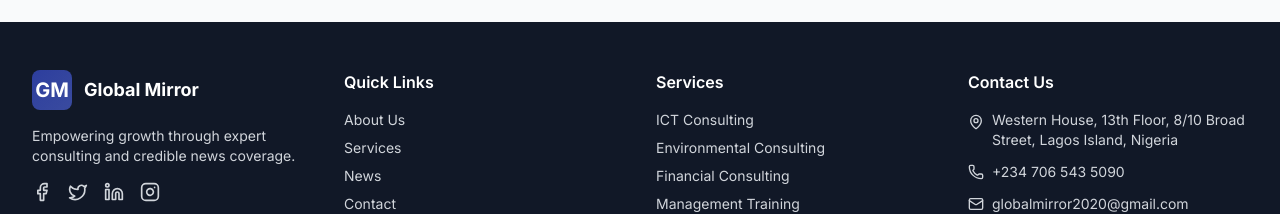
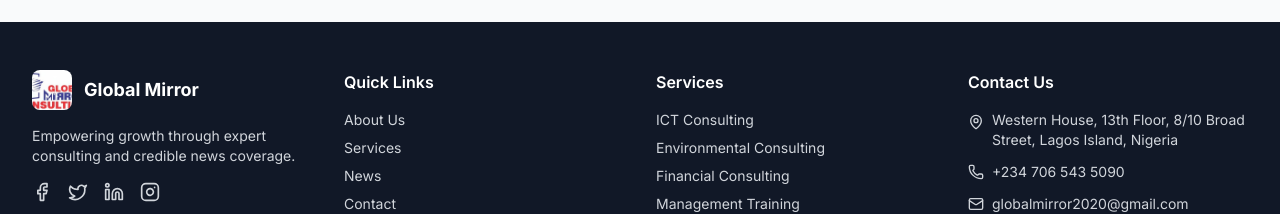
Before and after one commit to Djtech-hacker/Globalmirror, a React (Vite) app: page /contact in a window 1280 px wide. Shown: the part 1590-1804 px from the top of the page. Built offline with nearby package versions, Linux system fonts and the light colour scheme.

Commit message:
Update logo paths to use public folder

```diff
--- a/index.html
+++ b/index.html
@@ -7,8 +7,8 @@
     <meta property="og:description" content="Leading consulting and media company providing ICT, environmental, financial consulting and credible news coverage" />
     <meta
       property="og:image"
-      content="/src/worker/1.jpeg"
-      type="image/png"
+      content="/1.jpeg"
+      type="image/jpeg"
     />
     <meta
       property="og:url"
@@ -23,25 +23,25 @@
     <meta property="twitter:description" content="Leading consulting and media company providing ICT, environmental, financial consulting and credible news coverage" />
     <meta
       property="twitter:image"
-      content="/src/worker/1.jpeg"
-      type="image/png"
+      content="/1.jpeg"
+      type="image/jpeg"
     />
 
-    <!-- Favicon - Using image from src/worker folder -->
+    <!-- Favicon -->
     <link
       rel="icon"
-      href="/src/worker/1.jpeg"
+      href="/1.jpeg"
       type="image/jpeg"
     />
     <link
       rel="shortcut icon"
-      href="/src/worker/1.jpeg"
+      href="/1.jpeg"
       type="image/jpeg"
     />
     <link
       rel="apple-touch-icon"
       sizes="180x180"
-      href="/src/worker/1.jpeg"
+      href="/1.jpeg"
       type="image/jpeg"
     />
 
--- a/src/react-app/components/Footer.tsx
+++ b/src/react-app/components/Footer.tsx
@@ -9,9 +9,11 @@ export default function Footer() {
           {/* About */}
           <div>
             <div className="flex items-center space-x-3 mb-4">
-              <div className="w-10 h-10 rounded-lg gradient-primary flex items-center justify-center">
-                <span className="text-white font-bold text-xl">GM</span>
-              </div>
+              <img
+                src="/1.jpeg"
+                alt="Global Mirror Logo"
+                className="w-10 h-10 rounded-lg object-cover"
+              />
               <div className="flex flex-col">
                 <span className="text-white font-bold text-lg leading-tight">Global Mirror</span>
               </div>
```
Also changed, not shown: public/1.jpeg (added), src/worker/1.jpeg (deleted).
